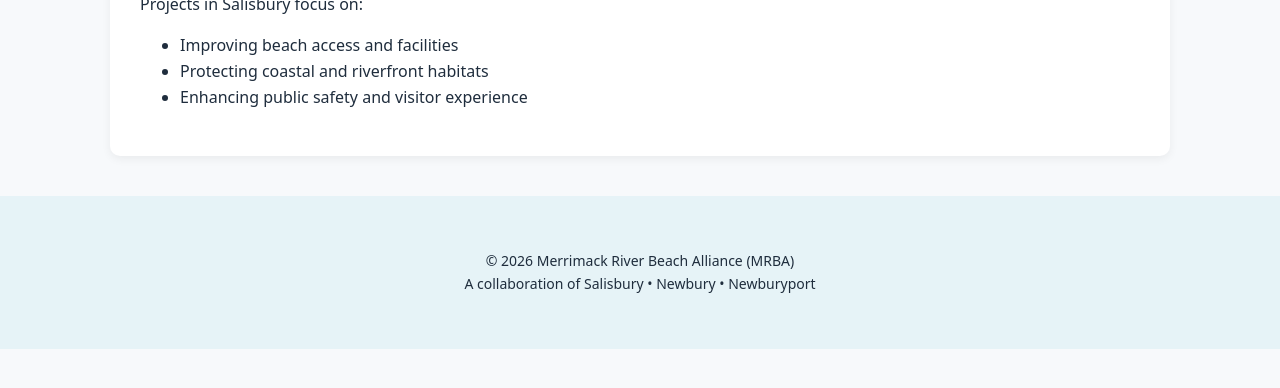
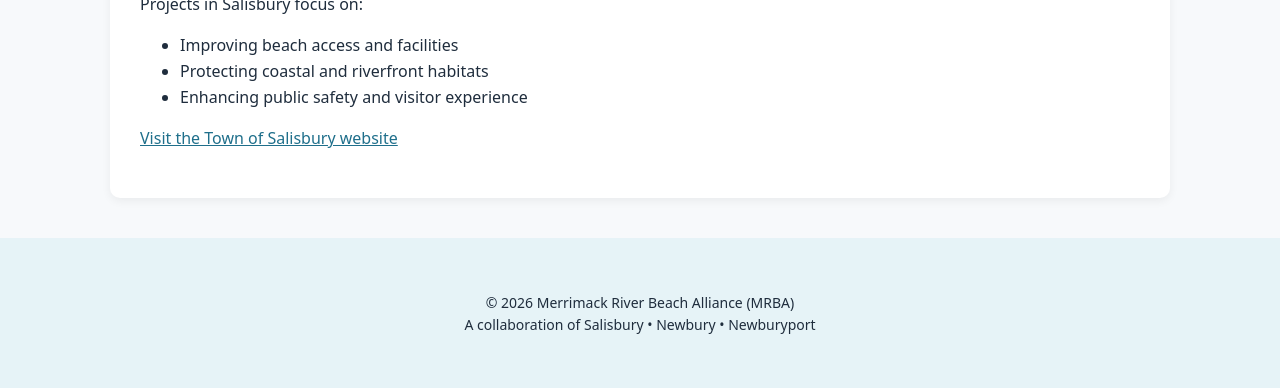
Before and after one commit to MAMRBAGOV/mamrba.gov, a Jekyll site: the page built from salisbury.md, in a window 1280 px wide, cut to the strip 934-1325 px from the top of the page. Shown: the top 388 px of the strip. Built offline with Jekyll 4.4.1, drawn with Linux system fonts in a browser that asks for light colours; before the commit the page ends 1283 px from its top, so only the background shows below that.

Commit message:
Update salisbury.md

```diff
--- a/salisbury.md
+++ b/salisbury.md
@@ -20,3 +20,5 @@ Projects in Salisbury focus on:
 - Improving beach access and facilities
 - Protecting coastal and riverfront habitats
 - Enhancing public safety and visitor experience
+
+<a href="https://www.salisburyma.gov" target="_blank">Visit the Town of Salisbury website</a>
```
